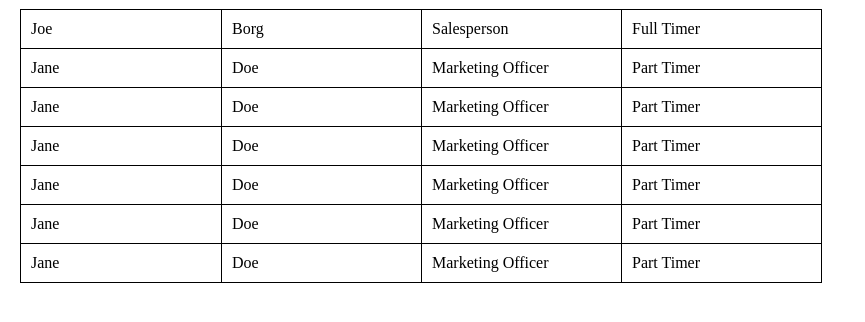
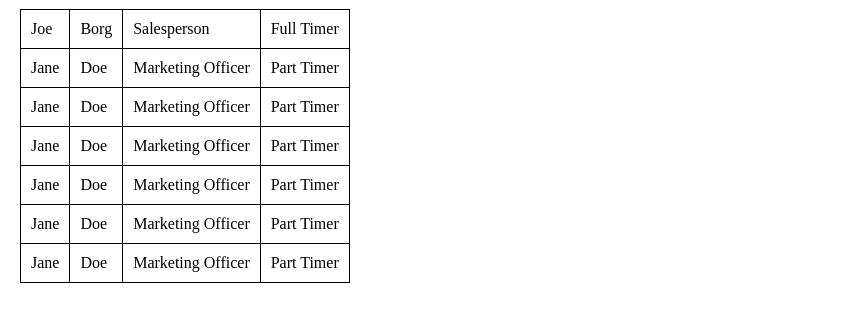
Before and after one commit to matthewcumbo/4.2SecondExample, a plain HTML site: page page2.html in a window 1280 px wide. Shown: the part 68-390 px from the top of the page, without its empty margins (0-865 px from the left). Drawn offline with Linux system fonts and the light colour scheme.

Commit message:
Upgraded Table

```diff
--- a/page2.html
+++ b/page2.html
@@ -12,45 +12,45 @@
     <!-- Table element used for grid structures -->
     <table>
         <!-- tr stands for Table Row, used for each row in a table -->
-        <tr class="firstRow">
+        <tr>
             <!-- td stands for Table Data, creating cells in rows -->
-            <td class="firstCol">Joe</td>
+            <td>Joe</td>
             <td>Borg</td>
             <td>Salesperson</td>
             <td>Full Timer</td>
         </tr>
         <tr>
-            <td class="firstCol">Jane</td>
+            <td>Jane</td>
             <td>Doe</td>
             <td>Marketing Officer</td>
             <td>Part Timer</td>
         </tr>
         <tr>
-            <td class="firstCol">Jane</td>
+            <td>Jane</td>
             <td>Doe</td>
             <td>Marketing Officer</td>
             <td>Part Timer</td>
         </tr>
         <tr>
-            <td class="firstCol">Jane</td>
+            <td>Jane</td>
             <td>Doe</td>
             <td>Marketing Officer</td>
             <td>Part Timer</td>
         </tr>
         <tr>
-            <td class="firstCol">Jane</td>
+            <td>Jane</td>
             <td>Doe</td>
             <td>Marketing Officer</td>
             <td>Part Timer</td>
         </tr>
         <tr>
-            <td class="firstCol">Jane</td>
+            <td>Jane</td>
             <td>Doe</td>
             <td>Marketing Officer</td>
             <td>Part Timer</td>
         </tr>
         <tr>
-            <td class="firstCol">Jane</td>
+            <td>Jane</td>
             <td>Doe</td>
             <td>Marketing Officer</td>
             <td>Part Timer</td>
--- a/styles/style.css
+++ b/styles/style.css
@@ -14,15 +14,23 @@ ul li{
     font-family: 'Lucida Sans', 'Lucida Sans Regular', 'Lucida Grande', 'Lucida Sans Unicode', Geneva, Verdana, sans-serif;
 }
 
+table, table td{
+    border:black solid 1px;
+    border-spacing: 0px;
+    border-collapse: collapse;
+}
+
+/*
 table {
-    border:black solid 1px;
+
+    border:black solid 4px;
     border-spacing:0px;
     padding:0px;
 }
 
 td {
-    border-top:black solid 1px;
-    border-left:black solid 1px;
+    border-top:black solid 4px;
+    border-left:black solid 4px;
     width:200px;
 }
 
@@ -32,4 +40,4 @@ td {
 
 .firstRow td{
     border-top:0px;
-}
+} */
```
